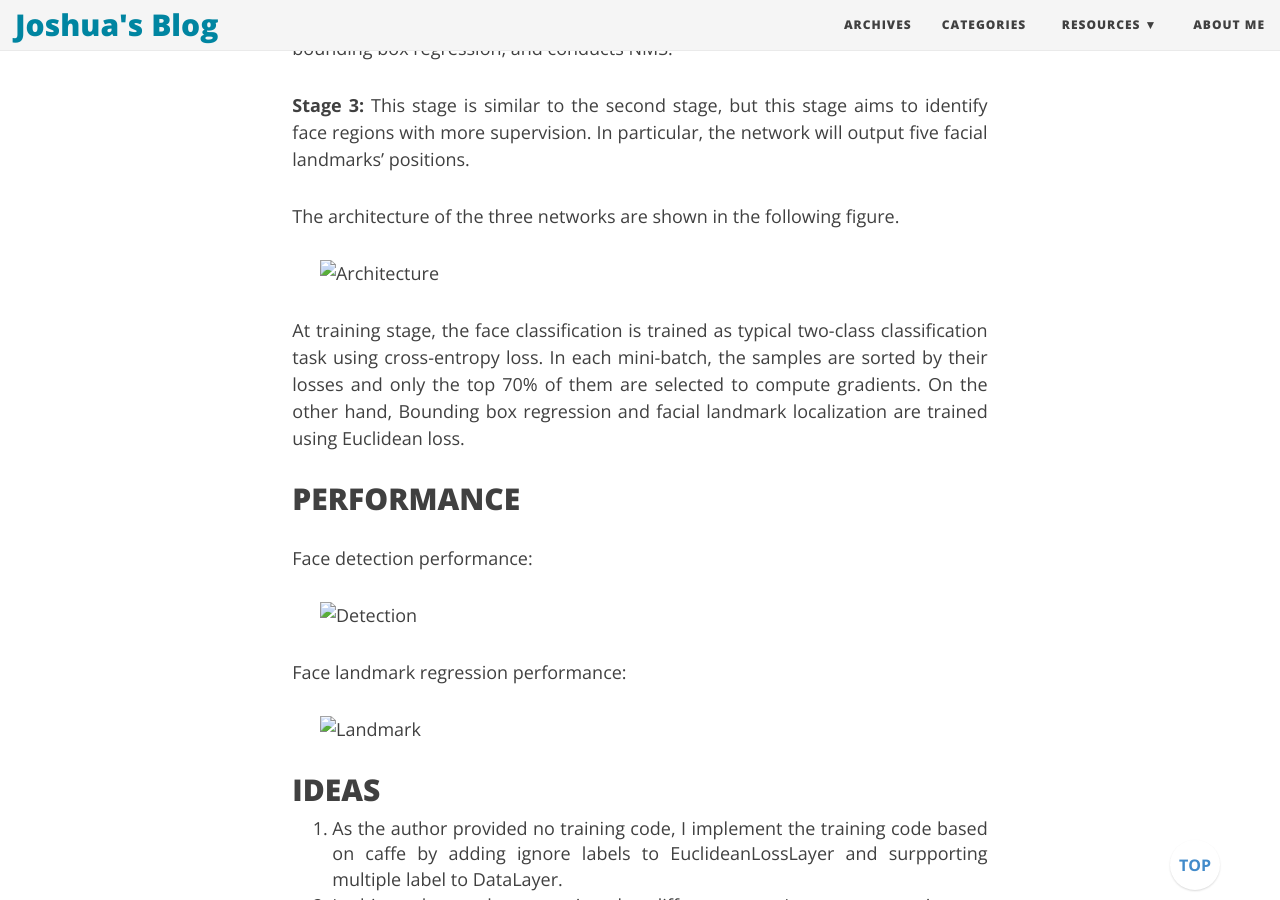
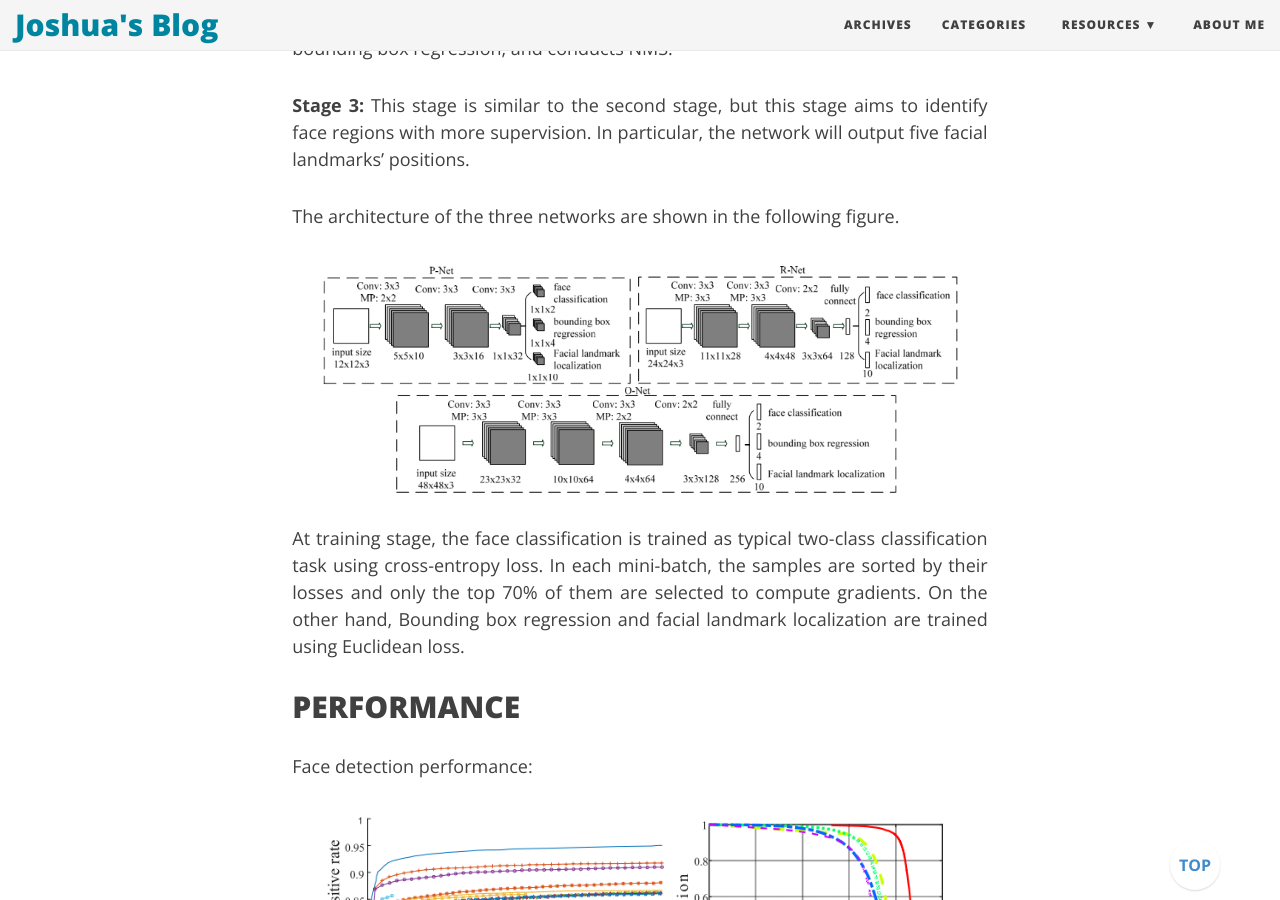
Before and after one commit to joshua19881228/joshua19881228.github.io, a Jekyll site: the page built from _posts/Computer_Vision/Reading_Note/2018-08-20-MTCNN.md, in a window 1280 px wide and 900 px high, scrolled down 2136 px. Built offline with Jekyll 4.4.1, drawn with Linux system fonts in a browser that asks for light colours; nearby versions of some CDN libraries; comment, search, counter and statistics services are not loaded.

Commit message:
correct image url

```diff
--- a/_posts/Computer_Vision/Reading_Note/2018-08-20-MTCNN.md
+++ b/_posts/Computer_Vision/Reading_Note/2018-08-20-MTCNN.md
@@ -34,7 +34,7 @@ The pipeline of this work is shown as follows. The input image is first resized
 
 The architecture of the three networks are shown in the following figure.
 
-![Architecture](img/ReadingNote/20180820/mtcnn_architecture.png "Architecture"){: .center-image .image-width-640}
+![Architecture](/img/ReadingNote/20180820/mtcnn_architecture.png "Architecture"){: .center-image .image-width-640}
 
 At training stage, the face classification is trained as typical two-class classification task using cross-entropy loss. In each mini-batch, the samples are sorted by their losses and only the top 70% of them are selected to compute gradients. On the other hand, Bounding box regression and facial landmark localization are trained using Euclidean loss.
 
@@ -42,11 +42,11 @@ At training stage, the face classification is trained as typical two-class class
 
 Face detection performance:
 
-![Detection](img/ReadingNote/20180820/mtcnn_fd.png "Detection"){: .center-image .image-width-640}
+![Detection](/img/ReadingNote/20180820/mtcnn_fd.png "Detection"){: .center-image .image-width-640}
 
 Face landmark regression performance:
 
-![Landmark](img/ReadingNote/20180820/mtcnn_lm.png "Landmark"){: .center-image .image-width-640}
+![Landmark](/img/ReadingNote/20180820/mtcnn_lm.png "Landmark"){: .center-image .image-width-640}
 
 ## IDEAS ##
 
```
